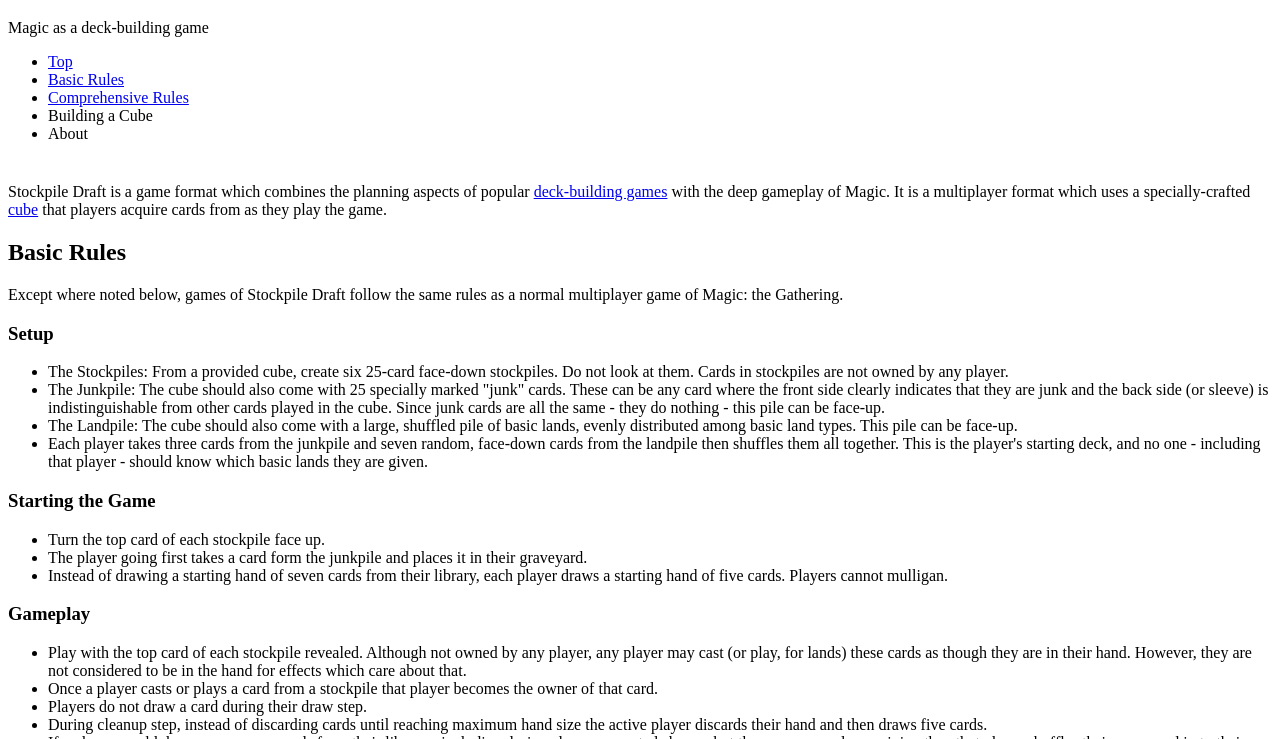
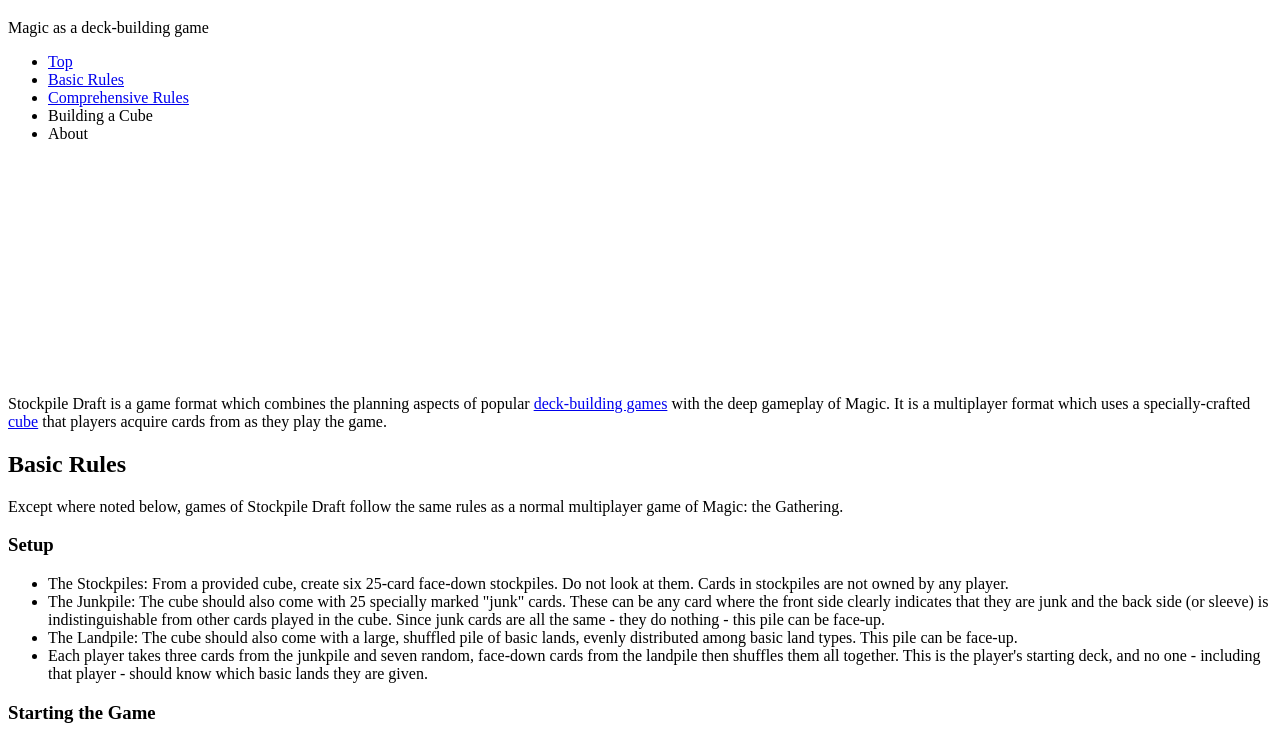
Before and after one commit to zack-hoffmann/stockpile-draft, a plain HTML site: page index.html in a window 1280 px wide. Shown: the part 61-800 px from the top of the page. Drawn offline with Linux system fonts and the light colour scheme.

Commit message:
Removed inline styles

```diff
--- a/index.html
+++ b/index.html
@@ -6,7 +6,7 @@
         <title>Stockpile Draft for Magic: The Gathering&trade;</title>
     </head>
     <body>
-        <header style="position:fixed;top:0;background-color:white;width:100%;">
+        <header>
             <h1>Stockpile Draft for Magic: The Gathering&trade;</h1>
             <p>Magic as a deck-building game</p>
             <nav>
```
